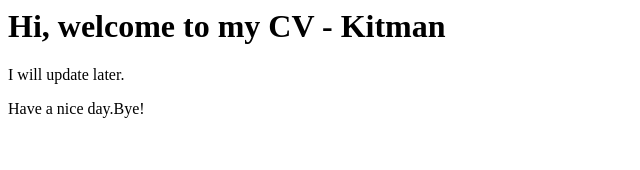
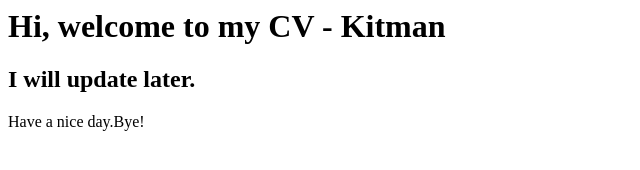
Before and after one commit to kitman1230/kitman1230.github.io, a plain HTML site: page index.html in a window 1280 px wide. Shown: the whole page, without its empty margins (0-640 px from the left). Drawn offline with Linux system fonts and the light colour scheme.

Commit message:
Update index.html

```diff
--- a/index.html
+++ b/index.html
@@ -4,6 +4,6 @@
 
   <body>
     <h1>Hi, welcome to  my CV - Kitman</h1>
-    <p>I will update later.</p> <p>Have a nice day.Bye!</p>
+    <h2>I will update later.</h2> <p>Have a nice day.Bye!</p>
   </body>
 </html>
```
